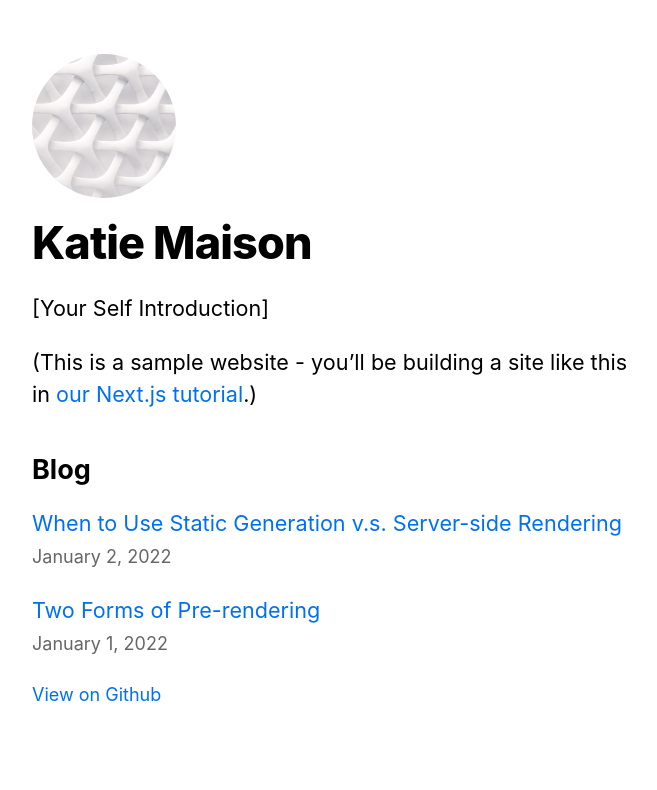
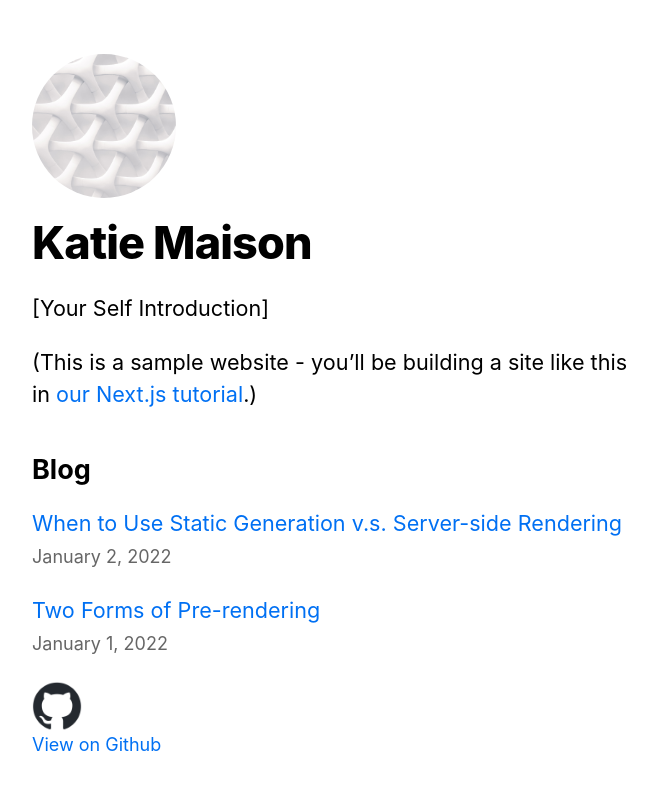
Before and after one commit to katie291100/about-nextjs, a Next.js app: page / in a window 1280 px wide. Shown: the top 790 px of the page, without its empty margins (302-959 px from the left). Built offline with nearby package versions, Linux system fonts and the light colour scheme.

Commit message:
Add github logo

```diff
--- a/components/layout.js
+++ b/components/layout.js
@@ -76,6 +76,12 @@ export default function Layout({ children, home }) {
         </div>
       )}
       <div className={styles.viewOnGit}>
+            <Image
+              src="/images/github-mark.png"
+              width={50}
+              height={50}
+              alt="Picture of the github logo"
+          />
           <Link href="https://github.com/katie291100/blog-nextjs">View on Github</Link>
         </div>
     </div>
```
Also changed, not shown: public/images/github-mark.png (added).
